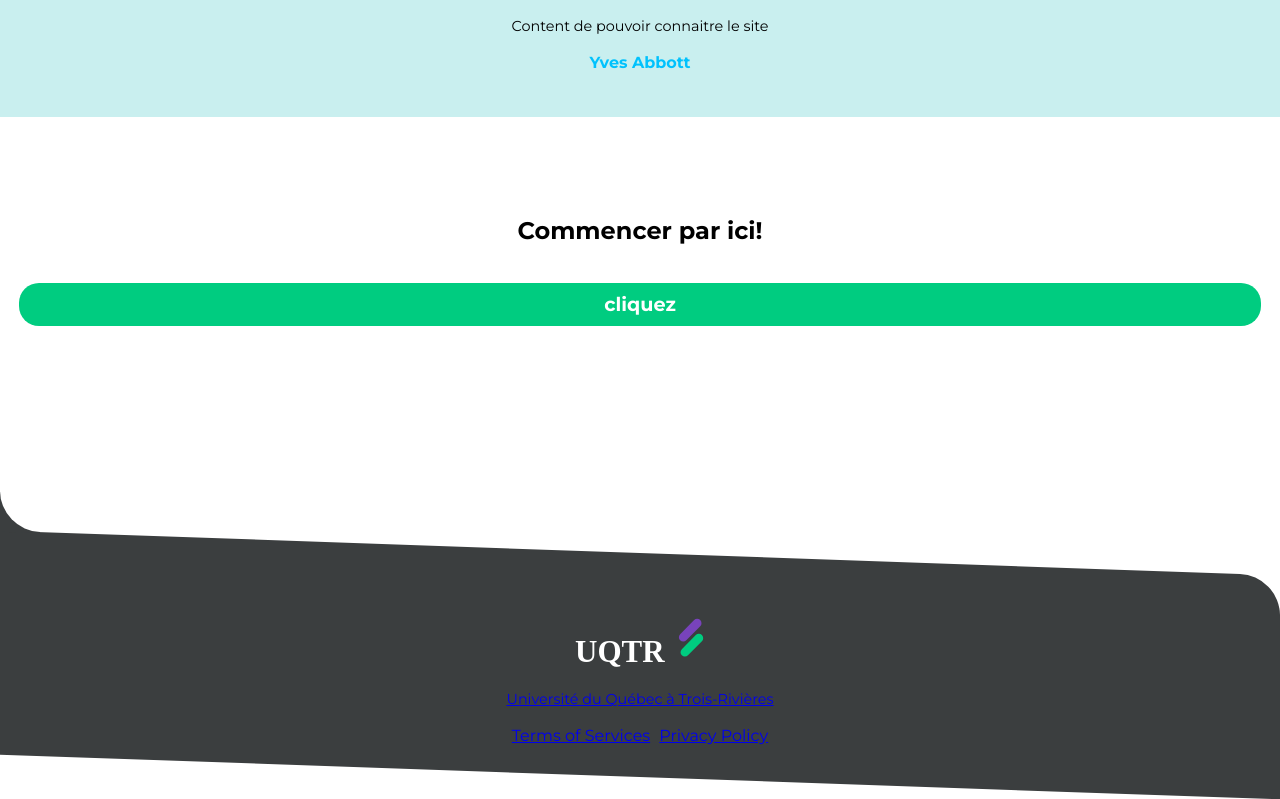
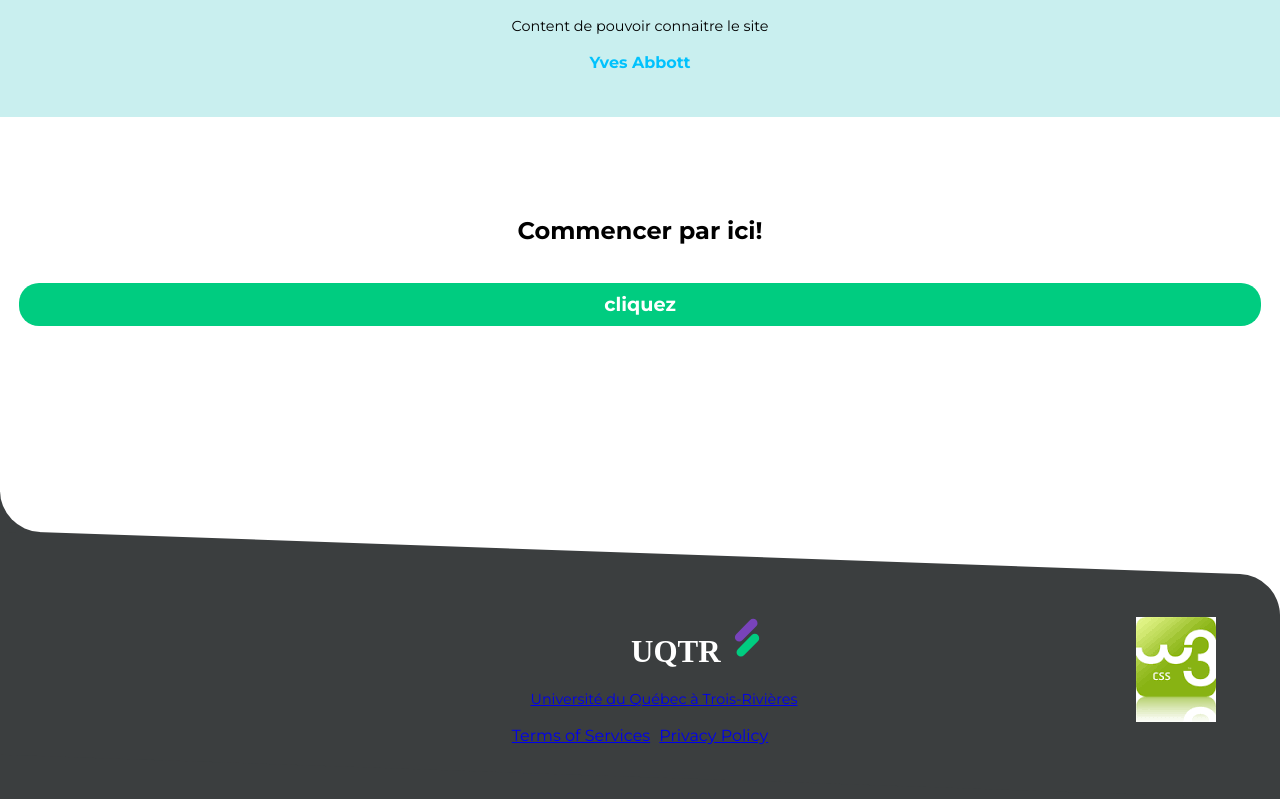
Before and after one commit to lef013/inf1001-tp2, a plain HTML site: page index.html in a window 1280 px wide. Shown: the part 2441-3240 px from the top of the page. Drawn offline with Linux system fonts and the light colour scheme.

Commit message:
ajout img w3css

```diff
--- a/css/styles.css
+++ b/css/styles.css
@@ -105,11 +105,8 @@ header {
 
 .footer-container {
   background-color: #3b3e3f;
-
   margin-top: 10%;
-
   padding: 4em 0 2em;
-
   transform: skewY(2deg);
   border-top-right-radius: 40px;
 }
@@ -133,13 +130,32 @@ header {
   border-radius: 50%;
 }
 
-.container-reverse {
+.footer-reverse {
   text-align: center;
   transform: skewY(-2deg);
 }
 
-.container-reverse ul li {
-    display: inline;
+.footer-reverse ul li {
+  display: inline;
+}
+
+.footer-flat-grey {
+  background: #3b3e3f;
+  padding: 2em 0 1em;
+  margin-top: -2%;
+}
+
+.logo-w3css {
+  float: right;
+  padding-right: 5%;
+}
+
+.logo-uqtr {
+  padding-left: 20%;
+}
+
+.logo-uqrt-p {
+  padding-left: 15%;
 }
 
 figure {
--- a/index.html
+++ b/index.html
@@ -112,17 +112,20 @@
     <!-- Footer -->
     <footer>
       <div class="footer-container">
-        <div class="container-reverse">
+        <div class="footer-reverse">
+          <img src="./images/w3css.png" alt="w3css" class="logo-w3css" />
           <a href="#">
-            <img src="./images/logo-white.svg" alt="logo" class="logo" />
-            <p>Université du Québec à Trois-Rivières</p>
+            <img src="./images/logo-white.svg" alt="logo" class="logo logo-uqtr" />
+            <p class="logo-uqrt-p">Université du Québec à Trois-Rivières</p>
           </a>
+
           <ul class="footer-links">
-            <li><a href="#" style="padding-right: 5px;"> Terms of Services</a></li>
+            <li><a href="#" style="padding-right: 5px">Terms of Services</a></li>
             <li><a href="#"> Privacy Policy</a></li>
           </ul>
         </div>
       </div>
+      <div class="footer-flat-grey"></div>
     </footer>
   </body>
 </html>
```
Also changed, not shown: images/w3css.png (added).
